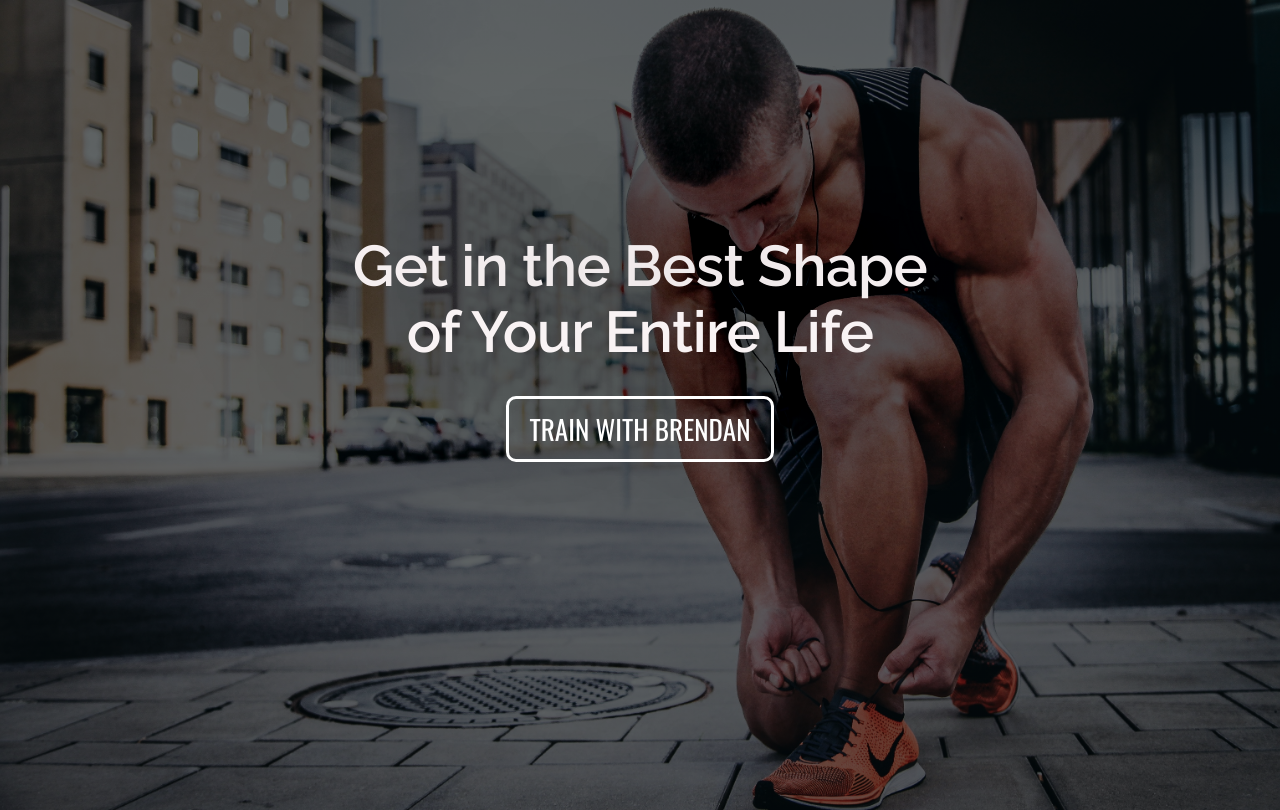
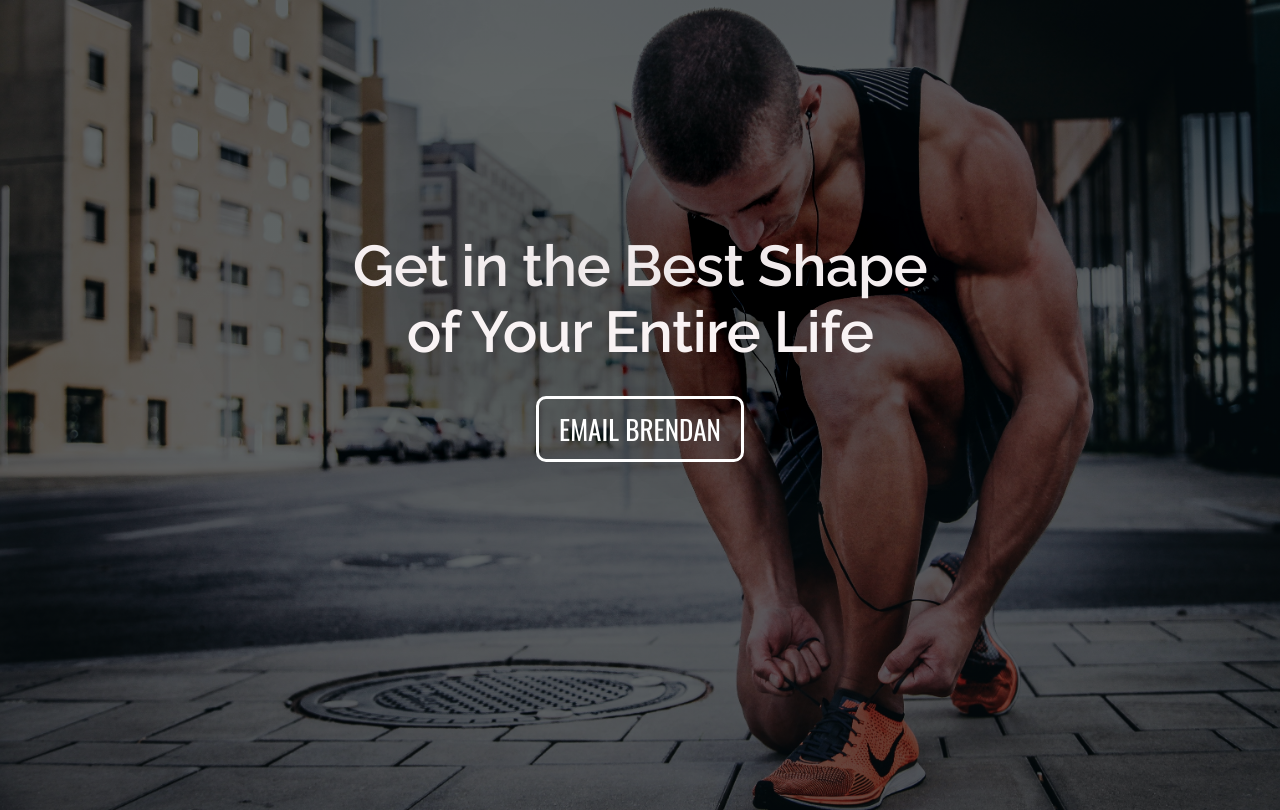
Before and after one commit to Practice-Front-End-Dev/009-landing-brendan, a plain HTML site: page index.html in a window 1280 px wide. Drawn offline with nearby package versions, Linux system fonts and the light colour scheme.

Commit message:
Update index.html

```diff
--- a/index.html
+++ b/index.html
@@ -41,7 +41,7 @@
 		<div class="bg-img">
 			<div class="div-cta">
 				<h1>Get in the Best Shape <br>of Your Entire Life</h1>
-				<a class="button-cta" href="mailto:brendannorberto31@gmail.com?subject= I'm ready to get fit!">Train with Brendan</a>
+				<a class="button-cta" href="mailto:brendannorberto31@gmail.com?subject= I'm ready to get fit!">Email Brendan</a>
 			</div>
 		</div>
 	</body>
```
